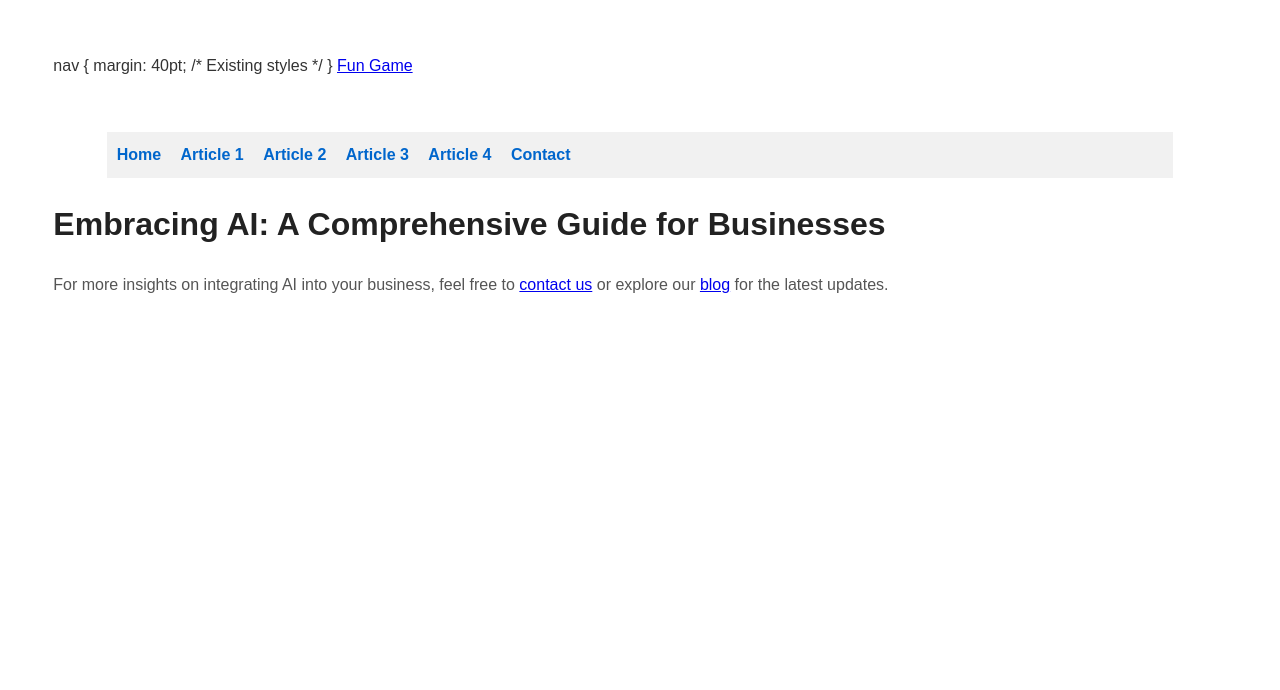
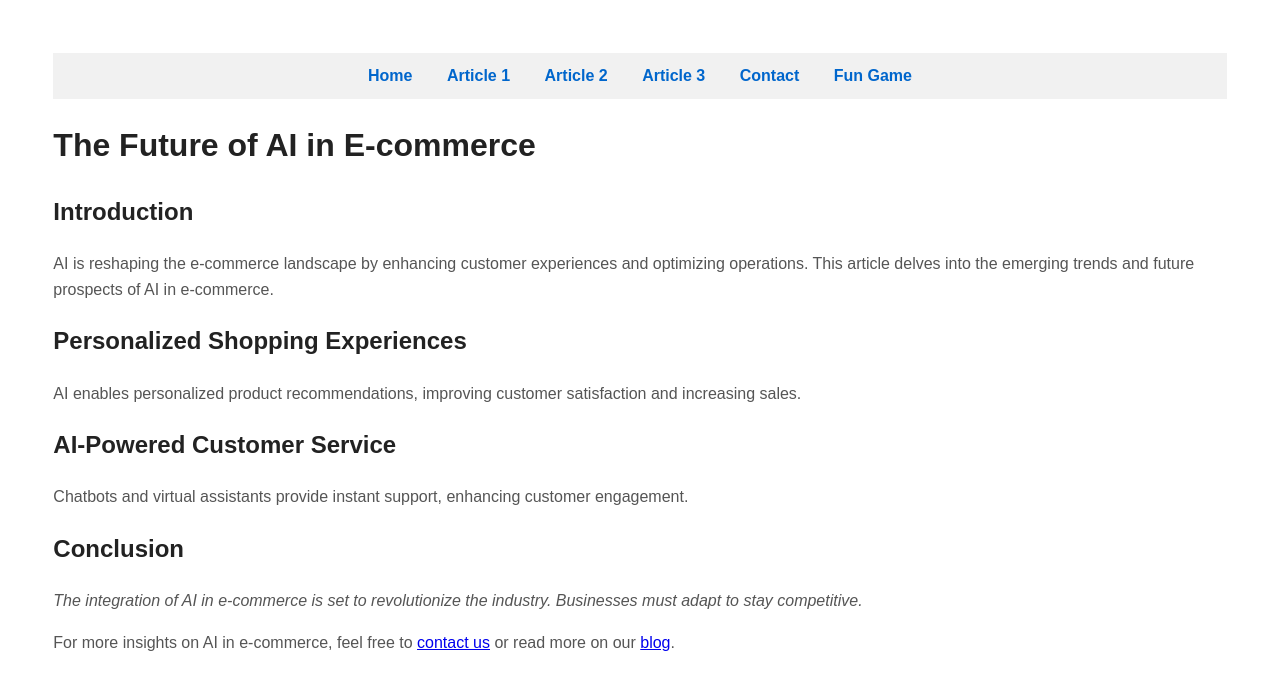
Before and after one commit to Intelliwebchatt/Intelliaipro-live, a plain HTML site: page article2.html in a window 1280 px wide. Drawn offline with Linux system fonts and the light colour scheme.

Commit message:
Update article2.html

```diff
--- a/article2.html
+++ b/article2.html
@@ -1,16 +1,13 @@
 <!DOCTYPE html>
 <html lang="en">
 <head>
-    nav {
-    margin: 40pt;
-    /* Existing styles */
-}
-    <a href="fun-game.html">Fun Game</a>
+    <!-- Meta Tags -->
     <meta charset="UTF-8">
-    <title>Embracing AI: A Comprehensive Guide for Businesses</title>
-    <meta name="description" content="Learn how Artificial Intelligence is transforming businesses and how to effectively integrate AI into your organization.">
-    <meta name="keywords" content="Artificial Intelligence, AI in Business, Machine Learning, AI Integration, Business Technology">
+    <title>The Future of AI in E-commerce</title>
+    <meta name="description" content="Explore how AI is revolutionizing the e-commerce industry and what to expect next.">
     <meta name="viewport" content="width=device-width, initial-scale=1.0">
+
+    <!-- Inline CSS -->
     <style>
         body {
             margin: 40pt;
@@ -18,58 +15,77 @@
             line-height: 1.6;
             color: #333;
         }
+
         nav {
-            margin: 40pt;
             background-color: #f1f1f1;
             padding: 10px;
             margin-bottom: 20px;
+            text-align: center;
         }
-        h1, h2, h3 {
-            color: #222;
-        }
-        p {
-            color: #555;
-        }
-        ul {
-            margin-left: 20px;
-        }
+
         nav a {
-            margin-right: 15px;
+            margin: 0 15px;
             color: #0066cc;
             text-decoration: none;
             font-weight: bold;
         }
+
         nav a:hover {
             text-decoration: underline;
         }
+
+        h1, h2, h3 {
+            color: #222;
+        }
+
+        p {
+            color: #555;
+        }
+
+        ul {
+            margin-left: 20px;
+        }
+
         .key-takeaways, .faq {
             margin-top: 20px;
         }
+
         img {
             max-width: 100%;
             height: auto;
         }
+
         .conclusion {
             font-style: italic;
         }
     </style>
 </head>
 <body>
-
     <!-- Navigation Menu -->
     <nav>
         <a href="index.html">Home</a>
         <a href="article1.html">Article 1</a>
         <a href="article2.html">Article 2</a>
         <a href="article3.html">Article 3</a>
-        <a href="article4.html">Article 4</a>
         <a href="contact.html">Contact</a>
+        <a href="fun-game.html">Fun Game</a>
     </nav>
 
-    <h1>Embracing AI: A Comprehensive Guide for Businesses</h1>
-    <!-- [Rest of your content remains the same] -->
-    <!-- ... -->
-    <p>For more insights on integrating AI into your business, feel free to <a href="contact.html">contact us</a> or explore our <a href="blog.html">blog</a> for the latest updates.</p>
+    <h1>The Future of AI in E-commerce</h1>
 
+    <h2>Introduction</h2>
+    <p>AI is reshaping the e-commerce landscape by enhancing customer experiences and optimizing operations. This article delves into the emerging trends and future prospects of AI in e-commerce.</p>
+
+    <!-- Content Sections -->
+    <h2>Personalized Shopping Experiences</h2>
+    <p>AI enables personalized product recommendations, improving customer satisfaction and increasing sales.</p>
+
+    <h2>AI-Powered Customer Service</h2>
+    <p>Chatbots and virtual assistants provide instant support, enhancing customer engagement.</p>
+
+    <h2>Conclusion</h2>
+    <p class="conclusion">The integration of AI in e-commerce is set to revolutionize the industry. Businesses must adapt to stay competitive.</p>
+
+    <p>For more insights on AI in e-commerce, feel free to <a href="contact.html">contact us</a> or read more on our <a href="blog.html">blog</a>.</p>
 </body>
 </html>
```
